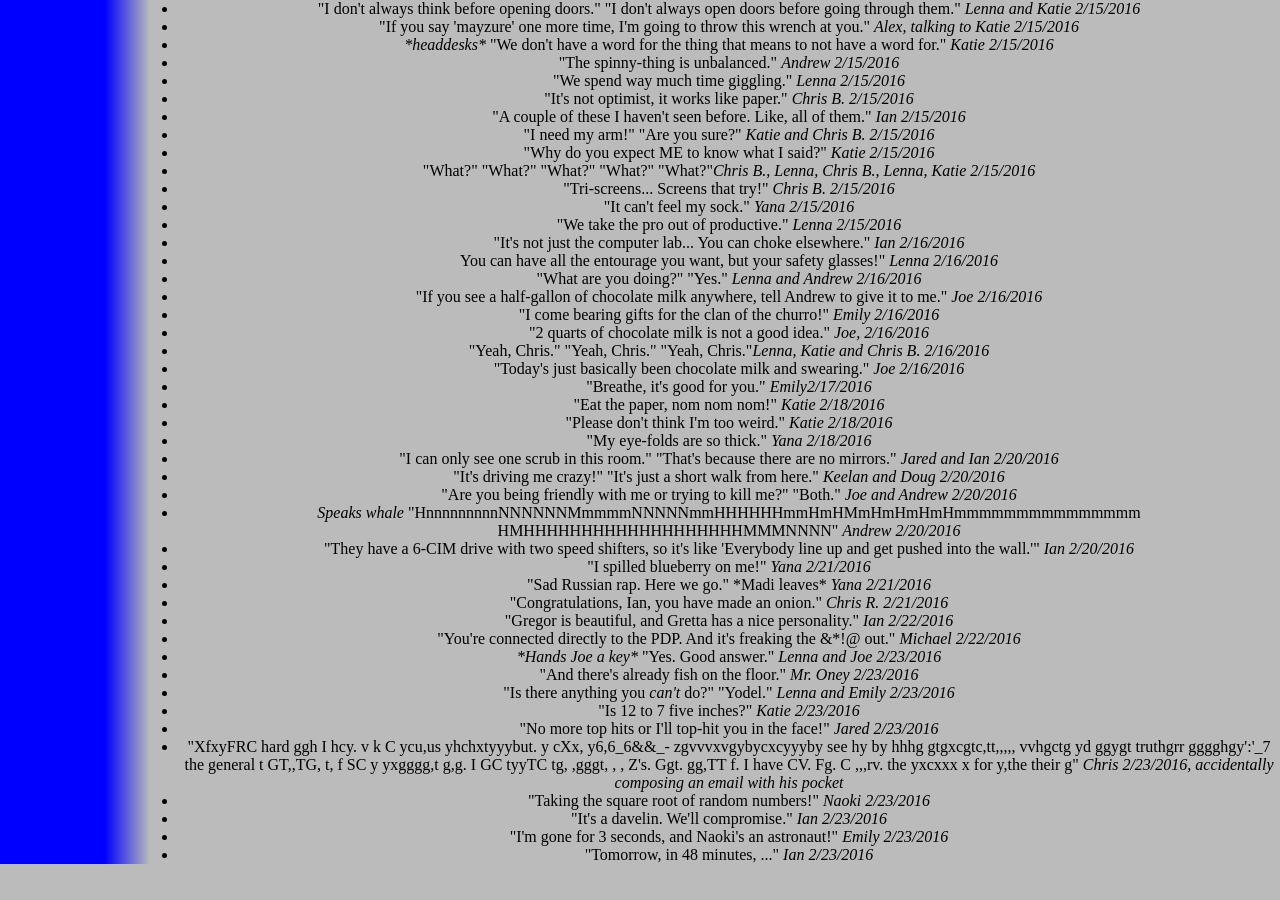
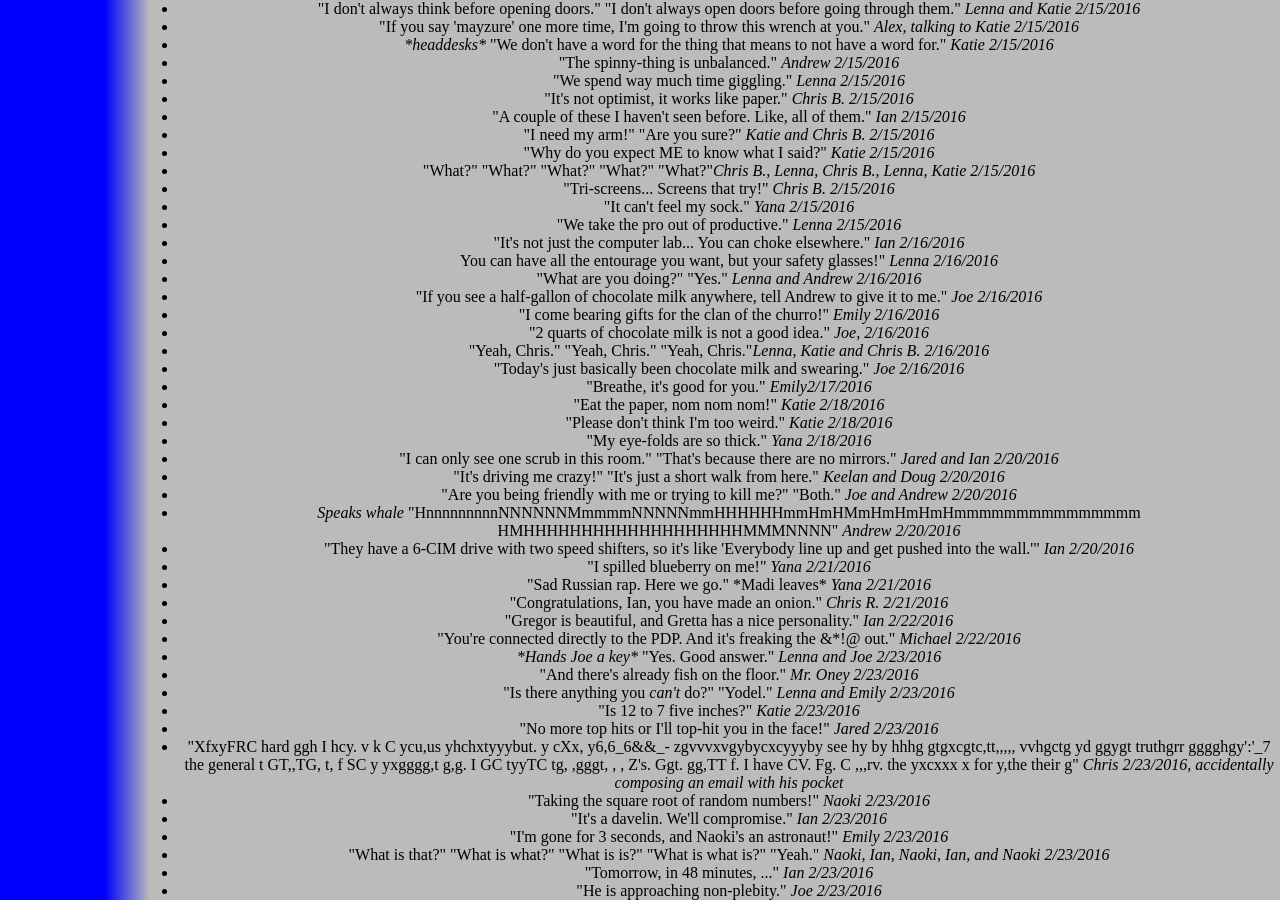
Before and after one commit to katiebugmoon/FRC4131.github.io, a Jekyll site: the page built from media/2016/quotes.html, in a window 1280 px wide and 900 px high, scrolled down 880 px. Built offline with Jekyll 4.4.1, drawn with Linux system fonts in a browser that asks for light colours; nearby versions of some CDN libraries; before the commit the page ends 1744 px from its top, so only the background shows below that.

Commit message:
Update quotes.html

```diff
--- a/media/2016/quotes.html
+++ b/media/2016/quotes.html
@@ -91,5 +91,7 @@ title: Build Season 2016 Quotes
 	<li>"Taking the square root of random numbers!" <i>Naoki 2/23/2016</i></li>
 	<li>"It's a davelin. We'll compromise." <i>Ian 2/23/2016</i></li>
 	<li>"I'm gone for 3 seconds, and Naoki's an astronaut!" <i>Emily 2/23/2016</i></li>
+	<li>"What is that?" "What is what?" "What is is?" "What is what is?" "Yeah." <i>Naoki, Ian, Naoki, Ian, and Naoki 2/23/2016</i></li>
 	<li>"Tomorrow, in 48 minutes, ..." <i>Ian 2/23/2016</i></li>
+	<li>"He is approaching non-plebity." <i>Joe 2/23/2016</i></li>
 </ul><center>
```
